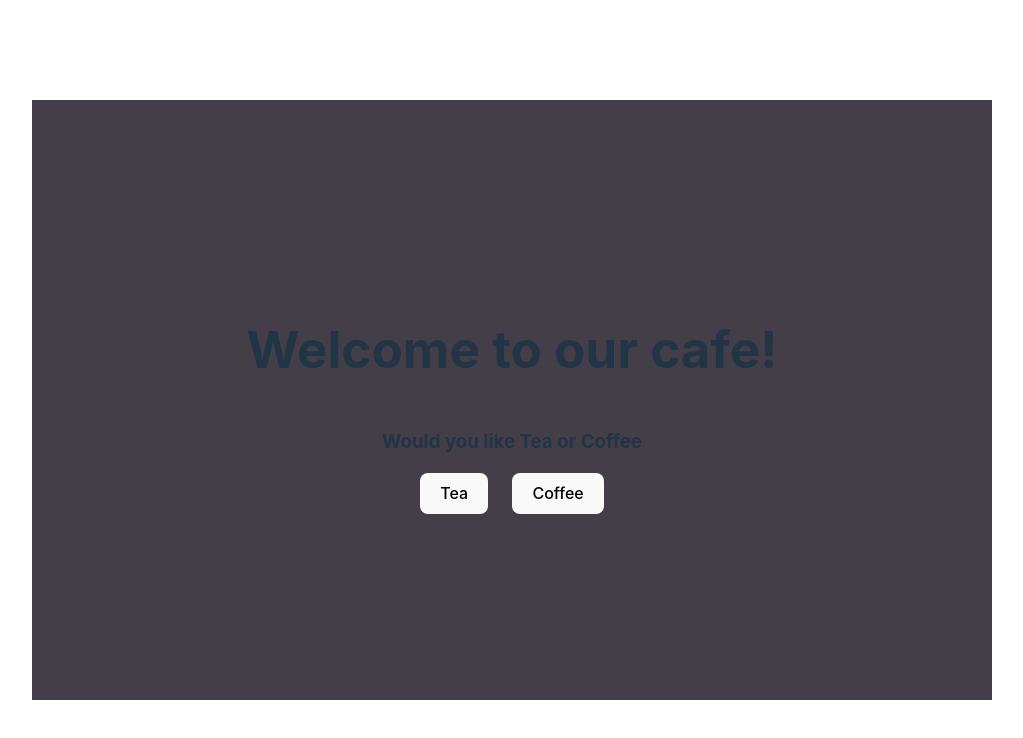
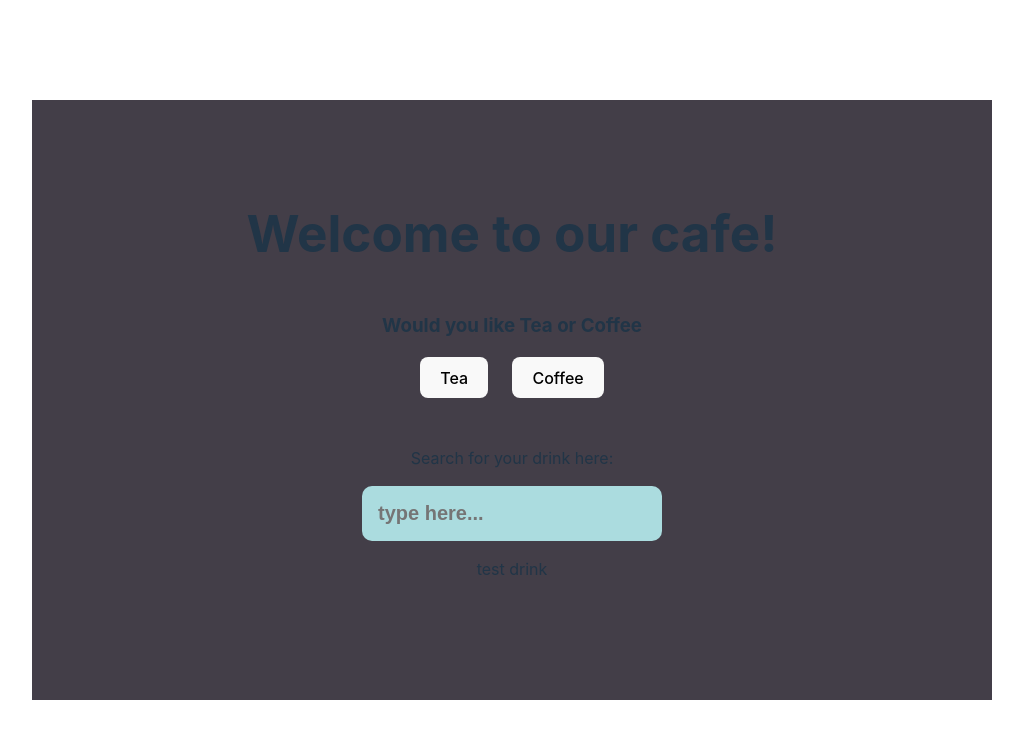
Before and after one commit to hdaer/React-exercise-components, a React (Vite) app: page / in a window 1280 px wide. Shown: the top 738 px of the page, without its empty margins (128-1151 px from the left). Built offline with nearby package versions, Linux system fonts and the light colour scheme.

Commit message:
Update files; DrinkSearch and TextInput

```diff
--- a/src/App.jsx
+++ b/src/App.jsx
@@ -1,28 +1,24 @@
-import './App.css';
-import {DrinkButtons} from './components/DrinkButtons';
-import {tea, coffee} from './utils/data.js';
-import {DrinkChoice} from './components/DrinkChoice'
-
+import "./App.css";
+import { DrinkButtons } from "./components/DrinkButtons";
+import { tea, coffee } from "./utils/data.js";
+import { DrinkChoice } from "./components/DrinkChoice";
+import { DrinkSearch } from "./components/DrinkSearch";
+import { useState } from "react";
 
 export const App = () => {
-
   const greeting = "Welcome to our cafe!";
 
-	const userDrink = undefined;
+  const [userDrink, setUserDrink] = useState();
 
   return (
     <div className="App">
-
-
-
       {userDrink ? (
-
         <DrinkChoice drink={userDrink} />
-
       ) : (
         <>
           <h1>{greeting}</h1>
-					<DrinkButtons drinkOne={tea.name} drinkTwo={coffee.name}/>
+          <DrinkButtons drinkOne={tea.name} drinkTwo={coffee.name} />
+          <DrinkSearch />
         </>
       )}
     </div>
--- a/src/components/DrinkChoice.jsx
+++ b/src/components/DrinkChoice.jsx
@@ -1,5 +1,9 @@
+
 export const DrinkChoice = ( {drink} ) => {
+
+
     return (
+
         <>
             <h3>You have chosen: {drink.name}</h3>
             <img src={drink.imgUrl} alt={drink.alt} width="100" height="100" />
--- /dev/null
+++ b/src/components/DrinkSearch.css
@@ -0,0 +1,8 @@
+.drink-search {
+  display: flex;
+  flex-direction: column;
+  justify-content: center;
+  align-items: center;
+  gap: 1rem;
+  margin: 3rem;
+}
--- /dev/null
+++ b/src/components/DrinkSearch.jsx
@@ -0,0 +1,15 @@
+import "./DrinkSearch.css";
+import { TextInput } from "./ui/TextInput.jsx";
+import { useState } from "react";
+
+export const DrinkSearch = () => {
+  const [searchField, setSearchField] = useState("test drink");
+
+  return (
+    <div className="drink-search">
+      <label>Search for your drink here:</label>
+      <TextInput />
+      <div>{searchField}</div>
+    </div>
+  );
+};
--- /dev/null
+++ b/src/components/ui/TextInput.css
@@ -0,0 +1,8 @@
+.text-input {
+  background-color: #abdcdf;
+  font: bold 20px Arial, Helvetica;
+  color: red;
+  border-radius: 10px;
+  border: none;
+  padding: 1rem;
+  }
--- /dev/null
+++ b/src/components/ui/TextInput.jsx
@@ -0,0 +1,9 @@
+import "./TextInput.css";
+
+export const TextInput = () => {
+  return (
+    <>
+      <input className="text-input" type="search" placeholder="type here..." />
+    </>
+  );
+};
```
Also changed, not shown: src/components/DrinkButtons.jsx (+5 -4 lines). Lines whose indentation alone changed are shown as unchanged.
